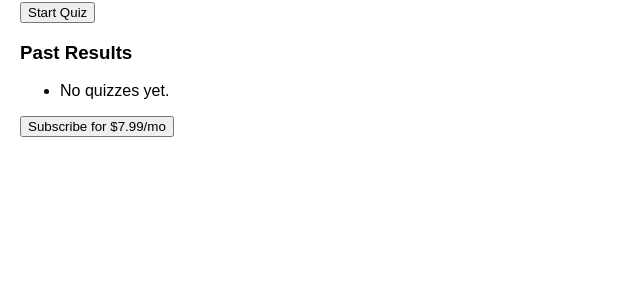
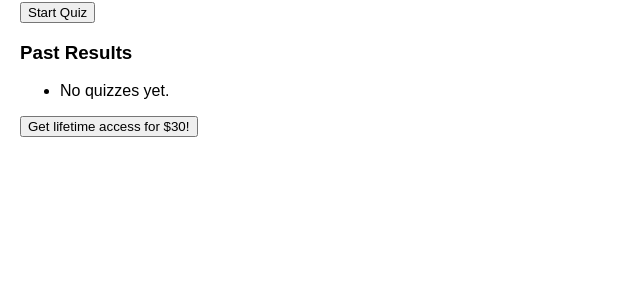
Before and after one commit to AidanConstantine702/dmtutor, a Flask app: page /dashboard in a window 1280 px wide. Shown: the part 124-424 px from the top of the page, without its empty margins (0-640 px from the left). Run offline with Flask 3, Linux system fonts and the light colour scheme; the visitor is signed in with stand-in values (Sample User, id 1); data that the repository does not hold is empty.

Commit message:
Update dashboard.html

```diff
--- a/templates/dashboard.html
+++ b/templates/dashboard.html
@@ -13,7 +13,7 @@
 </ul>
 {% if not current_user.is_active_subscriber %}
     <form id="stripe-form" method="POST" action="{{ url_for('create_checkout_session') }}">
-        <button type="submit">Subscribe for $7.99/mo</button>
+        <button type="submit">Get lifetime access for $30!</button>
     </form>
     <script>
         document.getElementById('stripe-form').addEventListener('submit', async (e) => {
```
